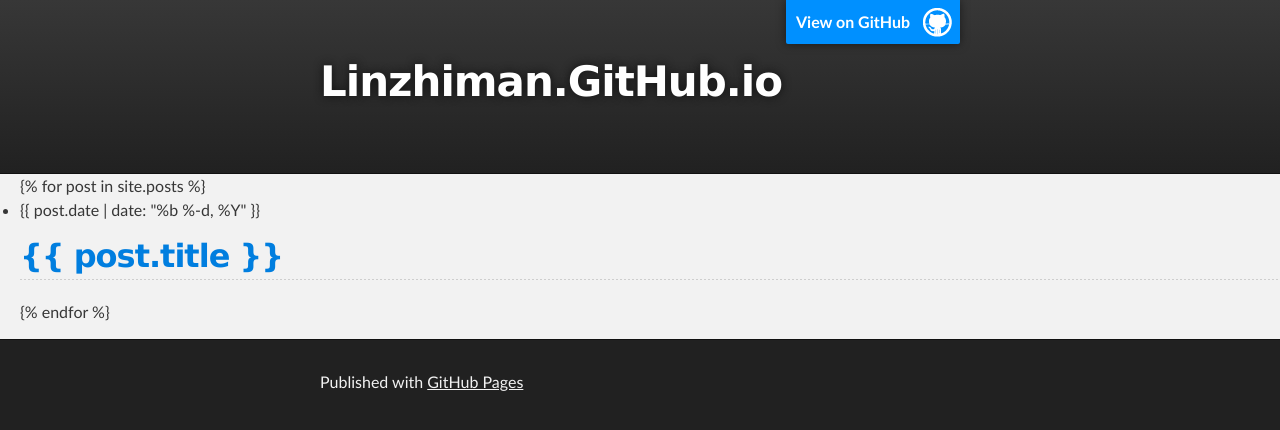
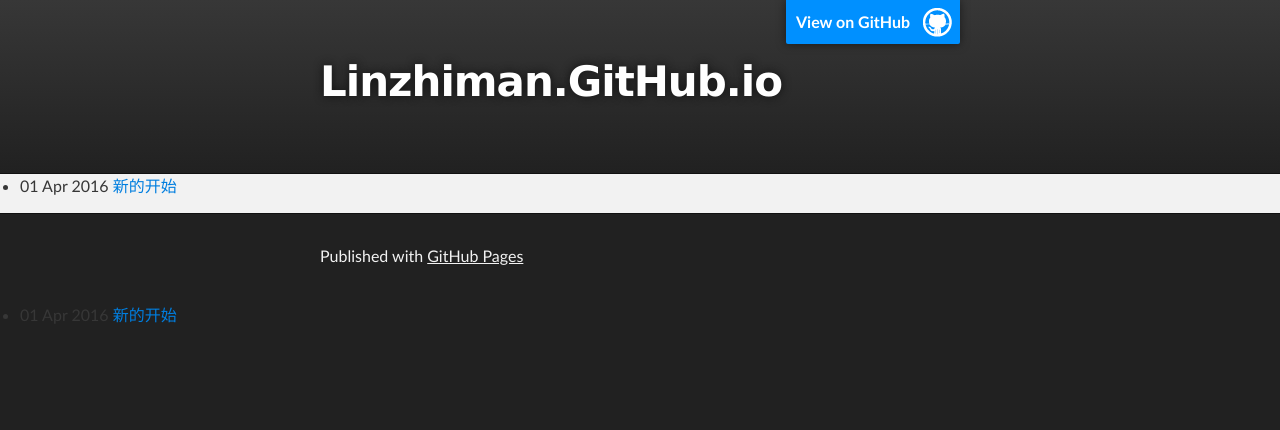
Before and after one commit to linzhiman/linzhiman.github.io, a Jekyll site: the page built from index.html, in a window 1280 px wide. Shown: the top 430 px of the page. Built offline with Jekyll 4.4.1, drawn with Linux system fonts in a browser that asks for light colours.

Commit message:
index.html加载.md

```diff
--- /dev/null
+++ b/_layouts/default.html
@@ -0,0 +1,53 @@
+<!DOCTYPE html>
+<html>
+
+    <head>
+        <meta charset='utf-8'>
+            <meta http-equiv="X-UA-Compatible" content="chrome=1">
+                <meta name="description" content="Linzhiman.GitHub.io : ">
+
+                    <link rel="stylesheet" type="text/css" media="screen" href="stylesheets/stylesheet.css">
+
+                        <title>Linzhiman.GitHub.io</title>
+                        </head>
+
+    <body>
+
+        <!-- HEADER -->
+        <div id="header_wrap" class="outer">
+            <header class="inner">
+                <a id="forkme_banner" href="https://github.com/linzhiman">View on GitHub</a>
+
+                <h1 id="project_title">Linzhiman.GitHub.io</h1>
+                <h2 id="project_tagline"></h2>
+
+            </header>
+        </div>
+
+        <!-- MAIN CONTENT -->
+        <div id="main_content_wrap" class="outer">
+            {{ content }}
+        </div>
+
+        <!-- FOOTER  -->
+        <div id="footer_wrap" class="outer">
+            <footer class="inner">
+                <p>Published with <a href="https://pages.github.com">GitHub Pages</a></p>
+            </footer>
+        </div>
+    </body>
+</html>
+
+
+
+
+<!DOCTYPE html>
+<html>
+    <head>
+            <meta http-equiv="content-type" content="text/html; charset=utf-8" />
+            <title>{{ page.title }}</title>
+    </head>
+    <body>
+        {{ content }}
+    </body>
+</html>
--- a/index.html
+++ b/index.html
@@ -1,52 +1,8 @@
-<!DOCTYPE html>
-<html>
-
-  <head>
-    <meta charset='utf-8'>
-    <meta http-equiv="X-UA-Compatible" content="chrome=1">
-    <meta name="description" content="Linzhiman.GitHub.io : ">
-
-    <link rel="stylesheet" type="text/css" media="screen" href="stylesheets/stylesheet.css">
-
-    <title>Linzhiman.GitHub.io</title>
-  </head>
-
-  <body>
-
-    <!-- HEADER -->
-    <div id="header_wrap" class="outer">
-        <header class="inner">
-          <a id="forkme_banner" href="https://github.com/linzhiman">View on GitHub</a>
-
-          <h1 id="project_title">Linzhiman.GitHub.io</h1>
-          <h2 id="project_tagline"></h2>
-
-        </header>
-    </div>
-
-    <!-- MAIN CONTENT -->
-    <div id="main_content_wrap" class="outer">
-        <ul class="post-list">
-            {% for post in site.posts %}
-            <li>
-                <span class="post-meta">{{ post.date | date: "%b %-d, %Y" }}</span>
-
-                <h2>
-                    <a class="post-link" href="{{ post.url | prepend: site.baseurl }}">{{ post.title }}</a>
-                </h2>
-            </li>
-            {% endfor %}
-        </ul>
-    </div>
-
-    <!-- FOOTER  -->
-    <div id="footer_wrap" class="outer">
-      <footer class="inner">
-        <p>Published with <a href="https://pages.github.com">GitHub Pages</a></p>
-      </footer>
-    </div>
-
-
-
-  </body>
-</html>
+---
+layout: default
+---
+<ul>
+    {% for post in site.posts %}
+    <li>{{ post.date | date_to_string }} <a href="{{ site.baseurl }}{{ post.url }}">{{ post.title }}</a></li>
+    {% endfor %}
+</ul>
```
Also changed, not shown: _posts/2016-04-01-新的开始.md (renamed from _posts/2016-4-1-新的开始.md, +0 -3 lines).
